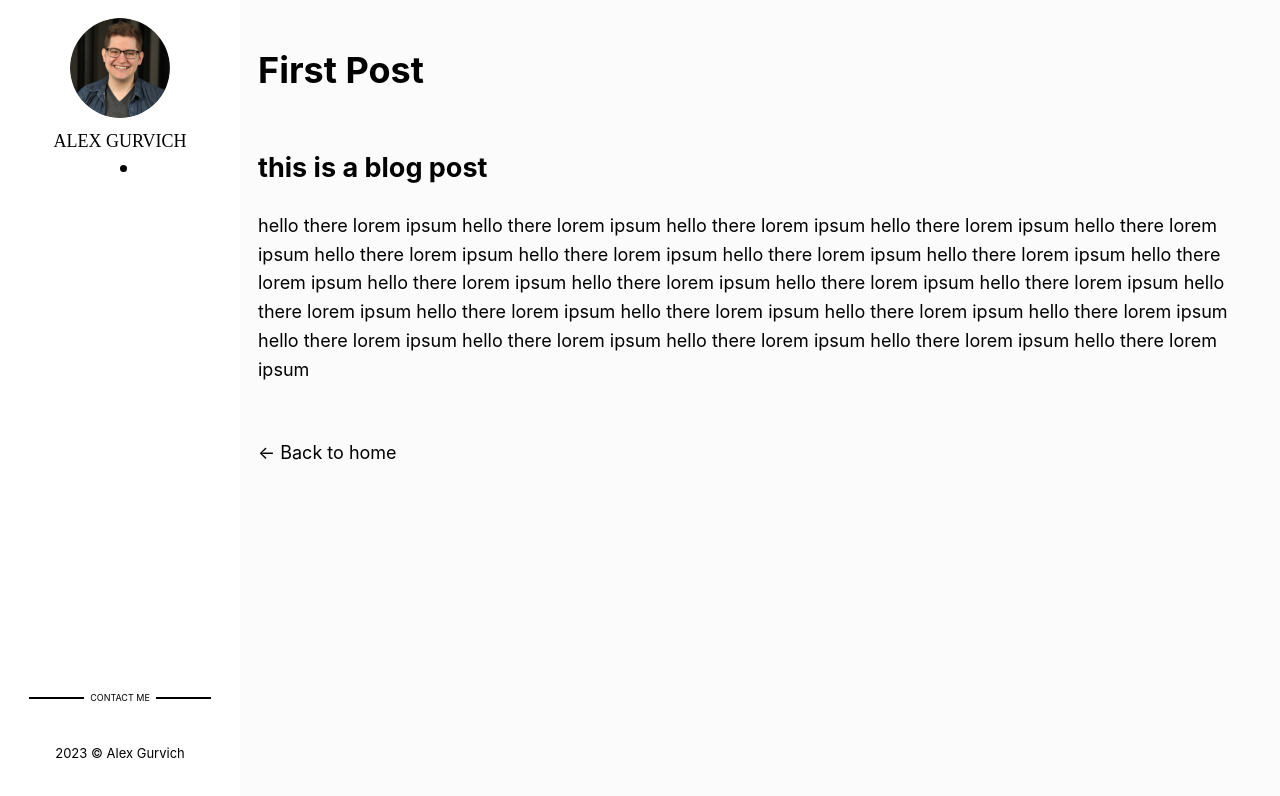
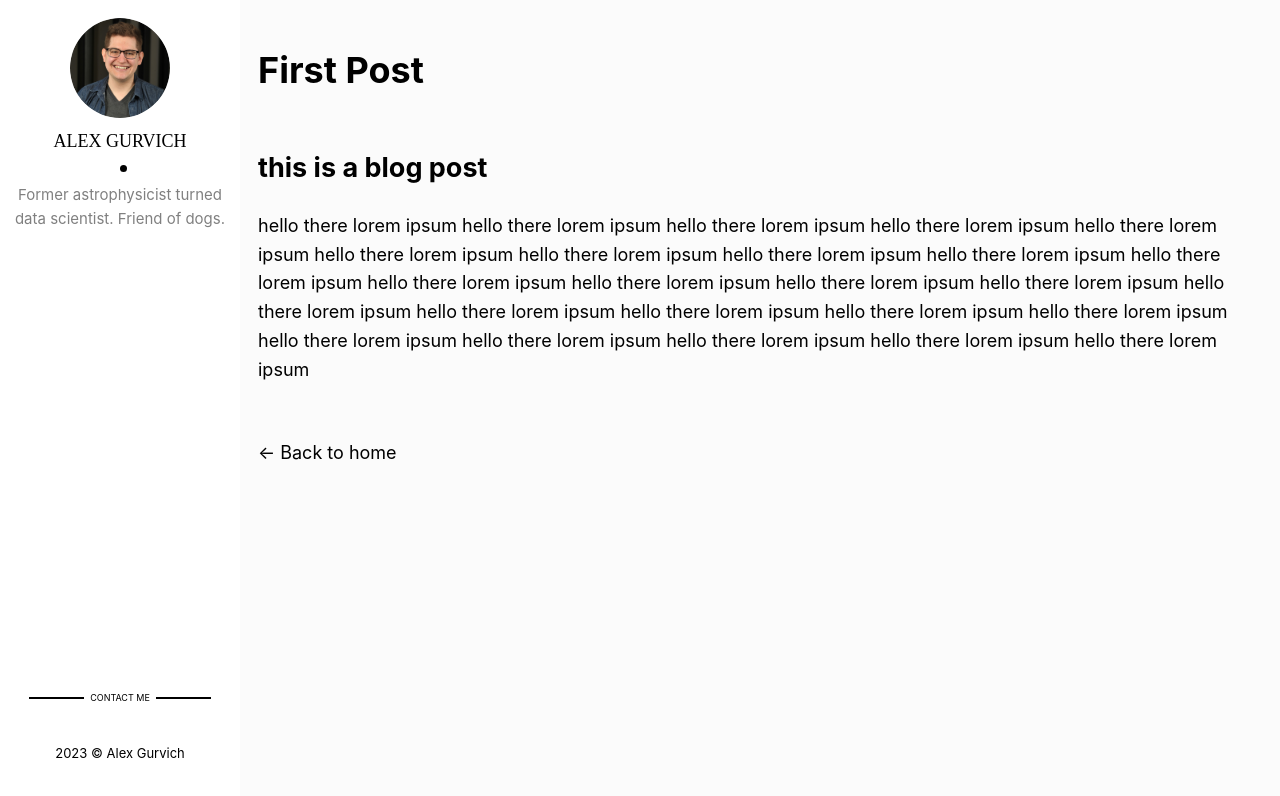
Before and after one commit to agurvich/agurvich.github.io, a Next.js app: page /posts/first-post in a window 1280 px wide. Shown: the top 796 px of the page. Built offline with nearby package versions, Linux system fonts and the light colour scheme; some icons are missing.

Commit message:
add tag list to the body of the post too!

```diff
--- a/components/layout.js
+++ b/components/layout.js
@@ -11,6 +11,7 @@ import styles from './layout.module.css';
 
 {/* user data defined here, there's probably a better way to do this :\ */}
 const name = 'Alex Gurvich';
+const abstract = 'Former astrophysicist turned data scientist. Friend of dogs.';
 export const siteTitle = 'Alex Gurvich - data scientist';
 const socials = {
     "twitter":{
@@ -60,6 +61,9 @@ function Sidebar(){
             <div className={styles.titleName}>
                 {name}
             </div>
+            <p>
+                {abstract}
+            </p>
         </header>
 
         <footer className={styles.footer}>
--- a/components/layout.module.css
+++ b/components/layout.module.css
@@ -26,6 +26,12 @@
   display:flex;
   flex-direction:column;
   align-items:center;
+}
+
+.header p{
+  color:gray;
+  font-size:smaller;
+  margin-top:1.5rem;
 }
 
 .profilePicture{
--- a/pages/[id].js
+++ b/pages/[id].js
@@ -11,6 +11,7 @@ import styles from '../styles/post.module.css';
 
 {/* import functions */}
 import { getAllPostIds,getPostData } from '../lib/posts';
+import { TagList } from "../components/postGrid";
 
 export default function Post({ postData }) {
     return (
@@ -20,6 +21,7 @@ export default function Post({ postData }) {
                 <title>{postData.title}</title>
             </Head>
 
+            <div>
             {/* place the header image */}
             <Image
                 priority
@@ -42,6 +44,9 @@ export default function Post({ postData }) {
 
             {/* finally place the main content */}
             <div className={styles.content} dangerouslySetInnerHTML={{ __html: postData.contentHtml }} />
+            </div>
+
+            <aside> <TagList {...postData.tags} /> </aside>
 
         </div>
     </Layout>
```
Also changed, not shown: styles/post.module.css (+7 -0 lines).
